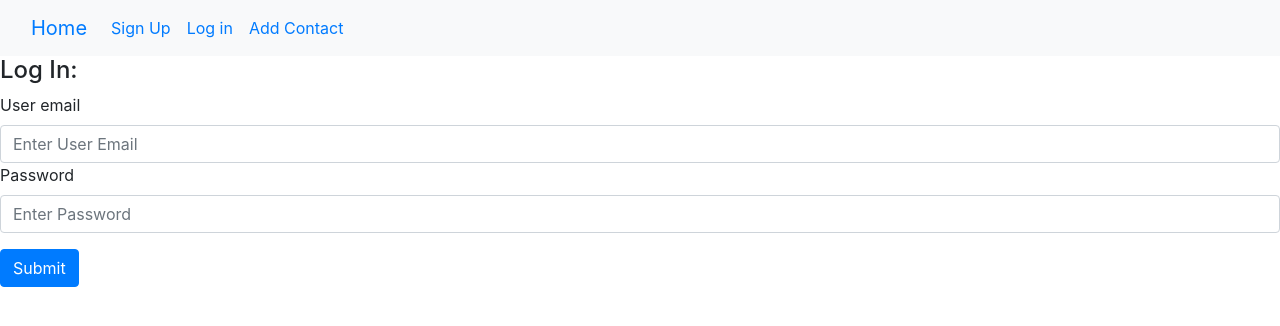
After one commit to siobhankb/phone-book, a Flask app: page /login in a window 1280 px wide. The commit adds this page. Shown: the top 326 px of the page. Run offline with Flask 2, Linux system fonts and the light colour scheme; some libraries are stand-ins or nearby versions.

Commit message:
login, signup functioning

```diff
--- a/app/__init__.py
+++ b/app/__init__.py
@@ -2,6 +2,7 @@ from flask import Flask
 from config import Config
 from flask_sqlalchemy import SQLAlchemy
 from flask_migrate import Migrate
+from flask_login import LoginManager
 
 app = Flask(__name__)
 app.config.from_object(Config)
@@ -9,4 +10,8 @@ app.config.from_object(Config)
 db = SQLAlchemy(app)
 migrate = Migrate(app, db)
 
+login = LoginManager(app)
+login.login_view = 'login'
+login.login_message_category = 'danger'
+
 from . import routes, models
--- a/app/forms.py
+++ b/app/forms.py
@@ -1,13 +1,23 @@
 from flask_wtf import FlaskForm
-from wtforms import StringField, EmailField, SubmitField
+from wtforms import StringField, EmailField, PasswordField, SubmitField
 # pip install email_validator
-from wtforms.validators import InputRequired, Email
+from wtforms.validators import DataRequired, Email, EqualTo
 
+class NewUserForm(FlaskForm):
+    email = StringField('Email', validators=[DataRequired()])
+    password = PasswordField('Password', validators=[DataRequired()])
+    confirm_pass = PasswordField('Confirm Password', validators=[DataRequired(), EqualTo('password')])
+    submit = SubmitField()
 
-class ContactForm(FlaskForm):
-    first_name   = StringField('First Name', validators=[InputRequired()])
-    last_name    = StringField('Last Name', validators=[InputRequired()])
-    mobile = StringField('Mobile Phone', validators=[InputRequired()])
-    work_phone = StringField('Work Phone', validators=[InputRequired()])
+class AddContactForm(FlaskForm):
+    first_name   = StringField('First Name', validators=[DataRequired()])
+    last_name    = StringField('Last Name', validators=[DataRequired()])
+    mobile = StringField('Mobile Phone', validators=[DataRequired()])
+    work_phone = StringField('Work Phone', validators=[DataRequired()])
     email = EmailField('Email Address', validators=[Email()])
     submit = SubmitField()
+
+class LoginForm(FlaskForm):
+    email = StringField('User email', validators=[DataRequired()])
+    password = PasswordField('Password', validators=[DataRequired()])
+    submit = SubmitField()
--- a/app/routes.py
+++ b/app/routes.py
@@ -1,17 +1,64 @@
 from app import app
 from flask import render_template, url_for, redirect, flash
-from app.forms import ContactForm
-from app.models import Contact
+from flask_login import login_user#, login_required, logout_user
+from app.forms import AddContactForm, NewUserForm, LoginForm
+from app.models import User, Contact
 
+#homepage - displays user's address book
 @app.route('/home')
 def home():
     contacts=Contact.query.all()
     return render_template('home.html', contacts=contacts)
 
+#login - displays login
+@app.route('/login', methods=['GET', 'POST'])
+def login():
+    form = LoginForm()
+    if form.validate_on_submit():
+        #find out if there is actually a user with that username & pw
+        email = form.email.data
+        password = form.password.data
 
+        user = User.query.filter_by(email=email).first()
+
+        if user is not None and user.check_password(password):
+            login_user(user)
+            flash(f'Welcome back, {user.email}', 'primary')
+            return redirect(url_for('home'))
+
+        flash('Incorrect username and/or password. Please try again.', 'danger')
+        return redirect(url_for('login'))
+
+    return render_template('login.html', form=form)
+
+#signup - new phone book owner/user
 @app.route('/signup', methods=['GET', 'POST'])
 def signup():
-    form = ContactForm()
+    form = NewUserForm()
+    if form.validate_on_submit():
+        print('This was a huge success')
+        email = form.email.data
+        password = form.password.data
+        # Query user table to make sure info entered is unique
+        user_check = User.query.filter((User.email == email)).all()
+        if user_check:
+            flash('A user with that username or email already exitsts', 'danger')
+            return redirect(url_for('signup'))
+
+        # add the user to the database
+        new_user = User(email=email, password=password)
+
+        # show message of success/failure
+        flash(f'{new_user.email} has successfully signed up!', 'success')
+        #redirect back to the homepage
+        return redirect(url_for('add_contact'))
+
+    return render_template('signup.html', form=form)
+
+# add_contact page is where user can add new contact to their own phone book
+@app.route('/add-contact', methods=['GET', 'POST'])
+def add_contact():
+    form = AddContactForm()
     if form.validate_on_submit():
         first_name = form.first_name.data
         last_name = form.last_name.data
@@ -26,5 +73,5 @@ def signup():
         new_contact = Contact(first_name = first_name, last_name=last_name, mobile=mobile, work_ph=work, email=email)
 
         flash(f"{new_contact.first_name} {new_contact.last_name}'s contact added to Phancy Phone Book!", 'success')
-        return redirect(url_for('signup'))
-    return render_template('signup.html', form=form)
+        return redirect(url_for('add_contact'))
+    return render_template('new_contact.html', form=form)
--- /dev/null
+++ b/app/templates/login.html
@@ -0,0 +1,19 @@
+{% extends 'base.html' %}
+
+{% block title %}Phancy Phone Book | Log in {% endblock %}
+
+{% block content %}
+<h4>Log In:</h4>
+<form method = 'post'>
+  {{ form.csrf_token }}
+  <div class="form-group">
+  {{ form.email.label }}
+  {{ form.email(class='form-control', placeholder='Enter User Email') }}
+
+  {{ form.password.label }}
+  {{ form.password(class='form-control', placeholder='Enter Password') }}
+
+  {{ form.submit(class='btn btn-primary mt-3')}}
+  </div>
+
+{% endblock %}
--- a/app/templates/nav.html
+++ b/app/templates/nav.html
@@ -6,8 +6,13 @@
     </button>
     <div class="collapse navbar-collapse" id="navbarNavAltMarkup">
       <div class="navbar-nav">
-        <a class="nav-link active" href="{{ url_for('signup') }}">Add Contact<a>
-        <a class="nav-link" href="#">Fun!</a>
+        <a class="nav-link active" href="{{ url_for('signup') }}">Sign Up<a>
+      </div>
+            <div class="navbar-nav">
+        <a class="nav-link active" href="{{ url_for('login') }}">Log in<a>
+      </div>
+      <div class="navbar-nav">
+        <a class="nav-link active" href="{{ url_for('add_contact') }}">Add Contact<a>
       </div>
     </div>
   </div>
```
Also changed, not shown: app/models.py (+28 -3 lines), app/templates/new_contact.html (added, +30 -0 lines), app/templates/signup.html (+6 -12 lines), migrations/versions/b2fc3e4b1069_.py (added, +46 -0 lines), requirements.txt (+4 -3 lines).
